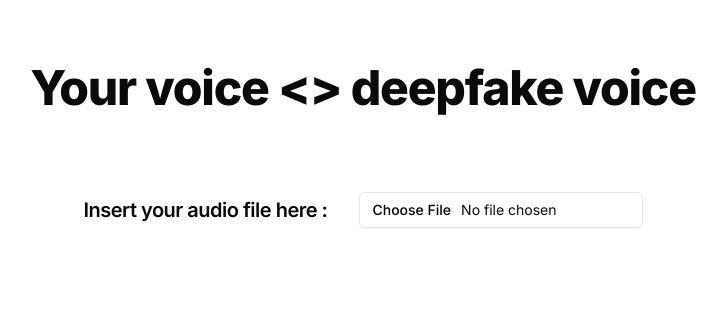
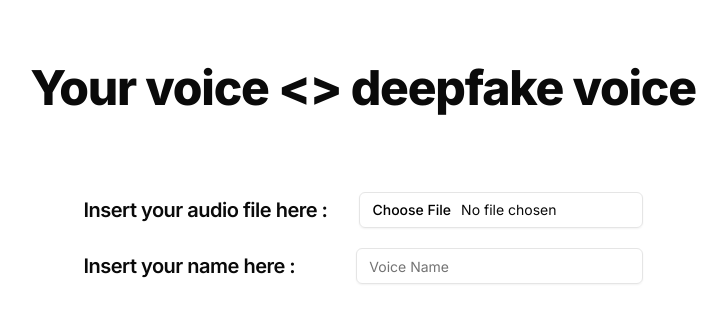
Before and after one commit to RexanWONG/generate-deepfake-voice, a Next.js app: page / in a window 1280 px wide. Shown: the top 322 px of the page, without its empty margins (277-1004 px from the left). Built offline with nearby package versions, Linux system fonts and the light colour scheme; no server answers.

Commit message:
call add voice endpoint

```diff
--- /dev/null
+++ b/app/api.js
@@ -0,0 +1,24 @@
+export const XI_API_KEY = process.env.NEXT_PUBLIC_XI_API_KEY;
+
+export const addVoice = async (name, audioFile) => {
+  try {
+    const formData = new FormData();
+
+    formData.append('name', name);
+    formData.append('files', audioFile);
+
+    const res = await fetch(`https://api.elevenlabs.io/v1/voices/add`, {
+      method: "POST",
+      headers: {
+        "Accept": "application/json",
+        "xi-api-key": `${XI_API_KEY}`
+      },
+      body: formData,
+    });
+
+    const { voice_id } = await res.json();
+    return voice_id;
+  } catch (error) {
+    console.error(error);
+  }
+};
--- a/components/MainSection.tsx
+++ b/components/MainSection.tsx
@@ -1,22 +1,23 @@
 "use client"
 
 import { useState, useRef } from 'react';
-
 import { Input } from "@/components/ui/input"
 import { Button } from "@/components/ui/button"
 
+import { addVoice } from '@/app/api';
+
 const MainSection = () => {
   const [selectedFile, setSelectedFile] = useState<File | null>(null);
+  const [voiceName, setVoiceName] = useState<string>('');
+
   const [isPlaying, setIsPlaying] = useState(false);
-
-  // Create a reference to store the audio object
   const audioRef = useRef<HTMLAudioElement | null>(null);
 
   const handleFileUpload = (event: React.ChangeEvent<HTMLInputElement>) => {
     if (event.target.files && event.target.files.length > 0) {
       const file = event.target.files[0];
       setSelectedFile(file);
-      // If a new file is selected, reset the audio state
+
       if (audioRef.current) {
         audioRef.current.pause();
         audioRef.current.currentTime = 0;
@@ -41,6 +42,16 @@ const MainSection = () => {
     }
   };
 
+  const handleVoiceUpload = async () => {
+    if (selectedFile && voiceName) {
+      try {
+        const voiceId = await addVoice(voiceName, selectedFile);
+        console.log("Successfully uploaded voice with ID:", voiceId);
+      } catch (error) {
+        console.error("Error uploading voice:", error);
+      }
+    }
+  };
 
   return (
     <div className="flex flex-col">
@@ -57,12 +68,28 @@ const MainSection = () => {
         />
       </div>
 
+      <div className='flex flex-row items-center justify-center mt-5'>
+        <h4 className="scroll-m-20 text-xl font-semibold tracking-tight w-full">
+          Insert your name here :
+        </h4>
+        <Input
+          id="voiceName"
+          type="text"
+          placeholder="Voice Name"
+          value={voiceName}
+          onChange={e => setVoiceName(e.target.value)}
+      />
+      </div>
+
       {selectedFile && (
-          <div className="mt-4">
-            <Button className="hover:bg-blue-500" onClick={togglePlayPause}>
-              {isPlaying ? "Pause Audio" : "Play Audio"}
-            </Button>
-          </div>
+        <div className="mt-4">
+          <Button className="hover:bg-blue-500 mr-4" onClick={togglePlayPause}>
+            {isPlaying ? "Pause Audio" : "Play Audio"}
+          </Button>
+          <Button className="hover:bg-blue-500" onClick={handleVoiceUpload}>
+            Upload Voice
+          </Button>
+        </div>
       )}
     </div>
   );
--- a/package.json
+++ b/package.json
@@ -12,10 +12,12 @@
     "@radix-ui/react-icons": "^1.3.0",
     "@radix-ui/react-label": "^2.0.2",
     "@radix-ui/react-slot": "^1.0.2",
+    "@types/axios": "^0.14.0",
     "@types/node": "20.6.2",
     "@types/react": "18.2.21",
     "@types/react-dom": "18.2.7",
     "autoprefixer": "10.4.15",
+    "axios": "^1.5.0",
     "class-variance-authority": "^0.7.0",
     "clsx": "^2.0.0",
     "next": "13.4.19",
--- a/tsconfig.json
+++ b/tsconfig.json
@@ -22,6 +22,6 @@
       "@/*": ["./*"]
     }
   },
-  "include": ["next-env.d.ts", "**/*.ts", "**/*.tsx", ".next/types/**/*.ts"],
+  "include": ["next-env.d.ts", "**/*.ts", "**/*.tsx", ".next/types/**/*.ts", "app/api.js"],
   "exclude": ["node_modules"]
 }
```
Also changed, not shown: 1 other file (tests, documents, lock files or other folders).
